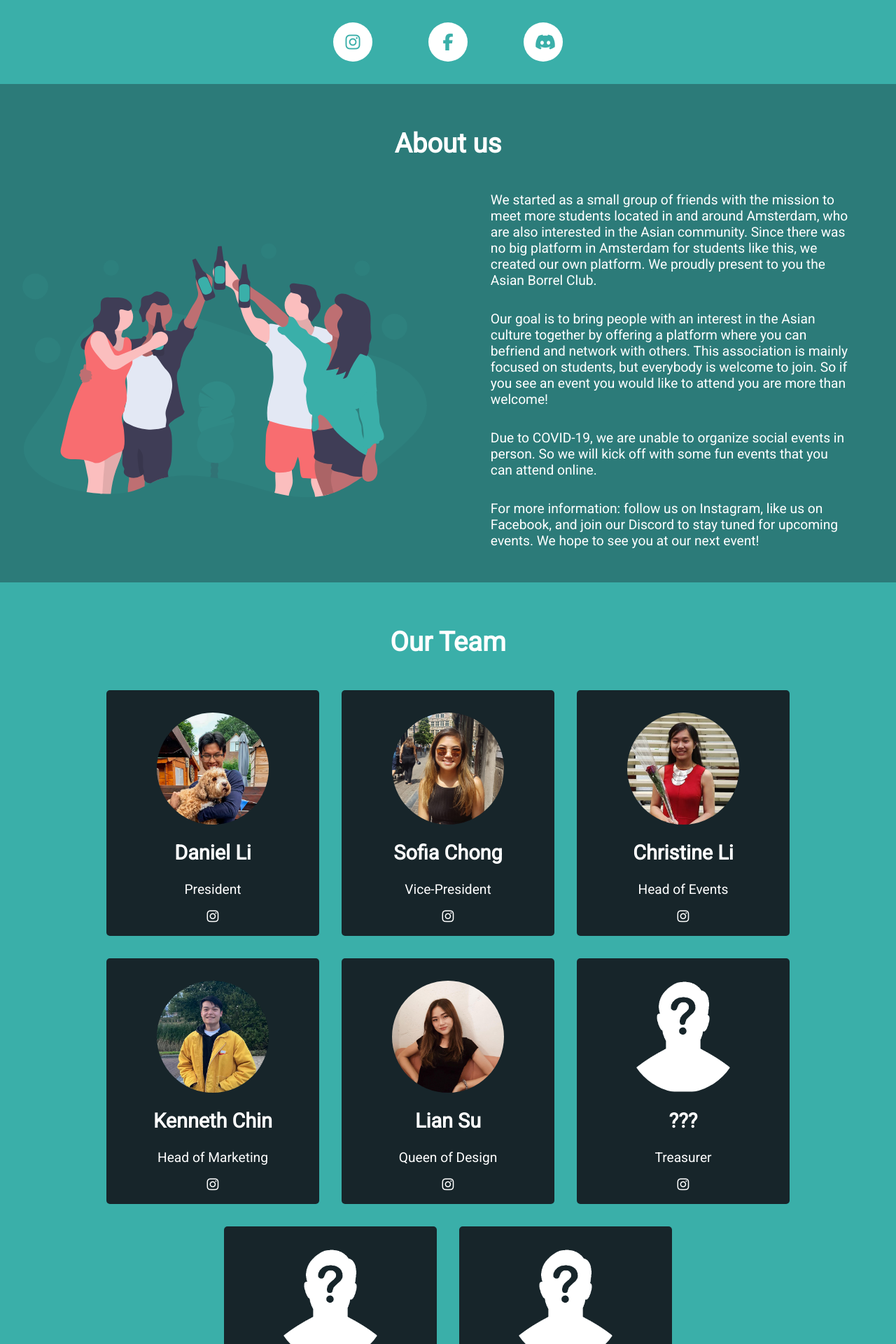
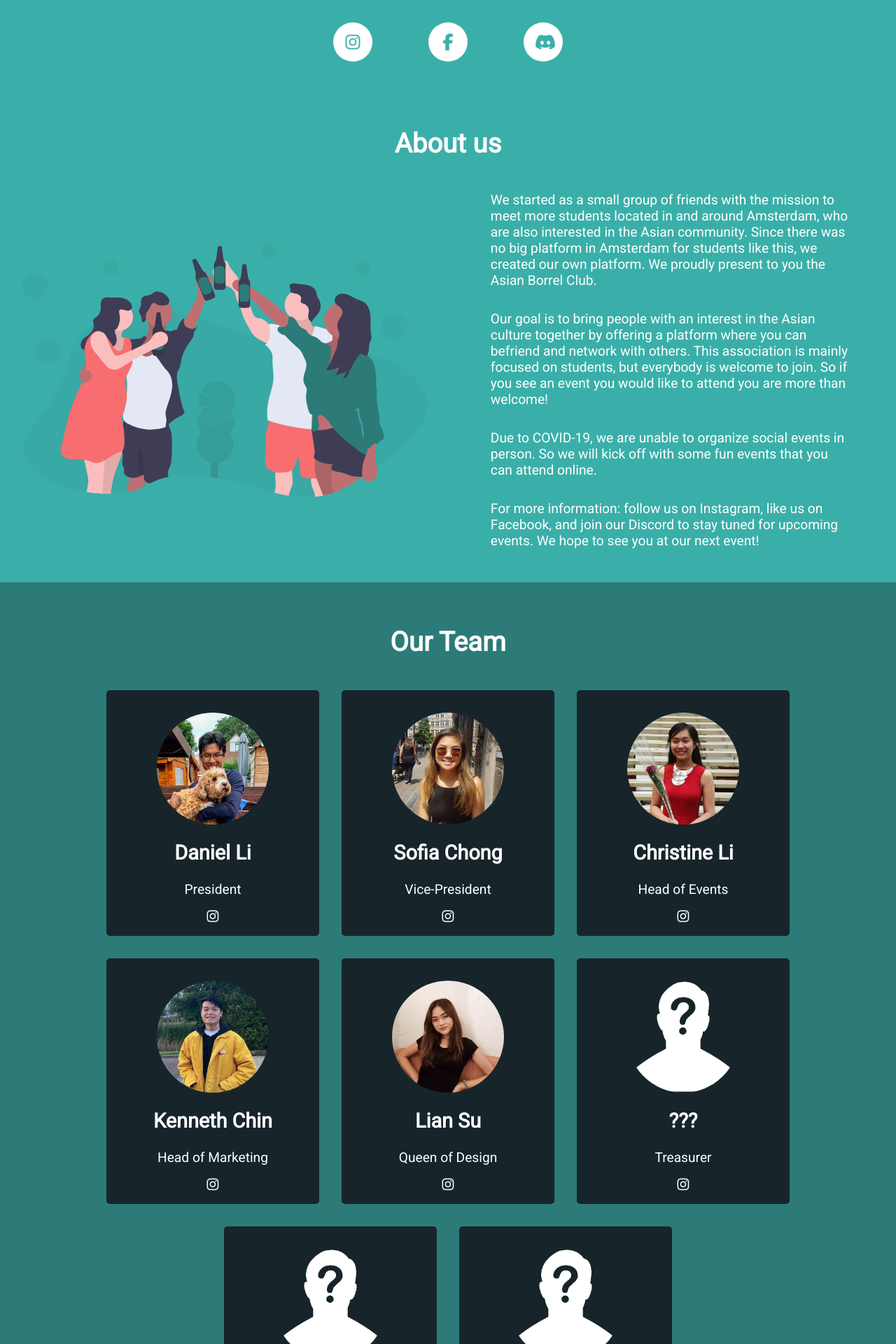
Before and after one commit to asianborrelclub/preview-site, a React (Create React App) app: page / in a window 1280 px wide. Shown: the part 680-2600 px from the top of the page at 70% size. Built offline with nearby package versions, Linux system fonts and the light colour scheme.

Commit message:
Update color background
Updated color background to match with theme

```diff
--- a/src/components/AboutUs.js
+++ b/src/components/AboutUs.js
@@ -1,6 +1,6 @@
 import React, { Component } from "react";
 import "./AboutUs.scss";
-import aboutImage from "../img/undraw_having_fun_iais.svg";
+import aboutImage from "../img/undraw_having_fun_iais_dark.svg";
 
 class AboutUs extends Component {
   render() {
--- a/src/components/AboutUs.scss
+++ b/src/components/AboutUs.scss
@@ -1,7 +1,7 @@
 @import "../colors";
 
 #about-us {
-  background-color: $color-primary-dark;
+  background-color: $color-primary;
   color: $color-primary-white;
   font-size: 1.2rem;
   display: flex;
--- a/src/components/Contact.scss
+++ b/src/components/Contact.scss
@@ -1,7 +1,7 @@
 @import "../colors";
 
 #contact-page {
-  background-color: $color-primary;
+  background-color: $color-primary-dark;
   color: $color-primary-white;
   font-size: 1.2rem;
   flex-direction: column;
```
Also changed, not shown: src/img/undraw_having_fun_iais_dark.svg (added).
